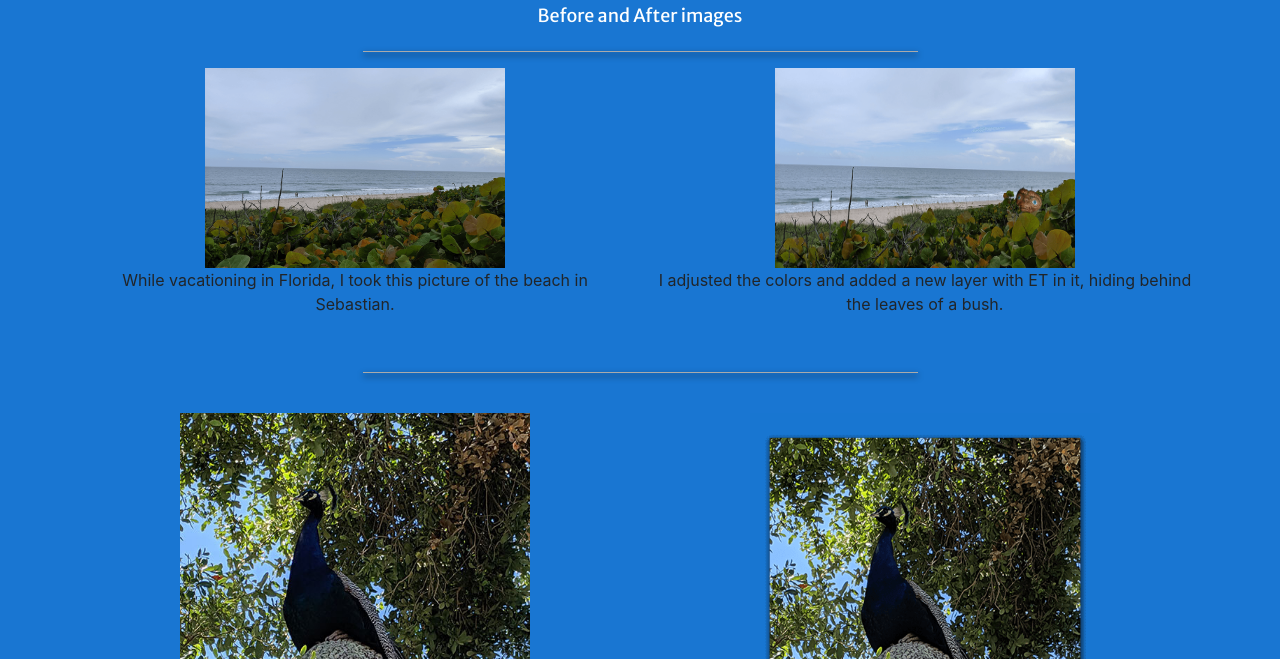
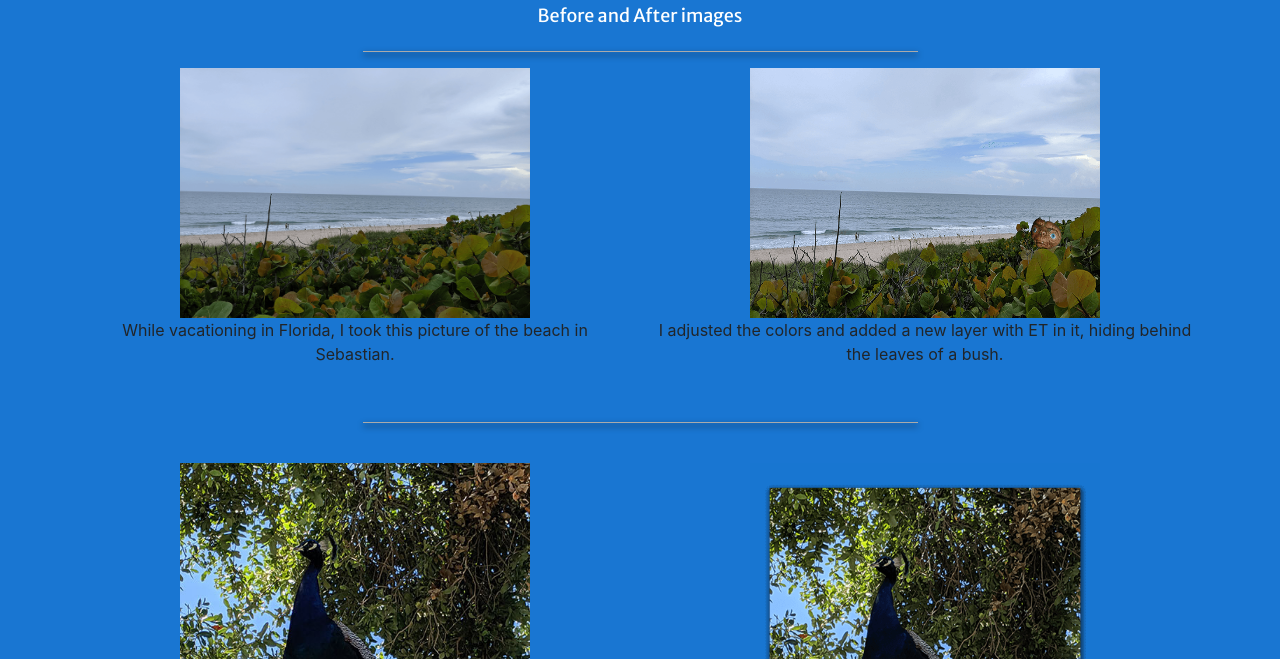
Before and after one commit to usmcamgrimm/WDD122-Web-Graphics-Design, a plain HTML site: page guidedActivities/week2.html in a window 1280 px wide. Shown: the part 141-800 px from the top of the page. Drawn offline with Linux system fonts and the light colour scheme; a web font is replaced by a local one.

Commit message:
Fix beach picture size

```diff
--- a/guidedActivities/week2.html
+++ b/guidedActivities/week2.html
@@ -57,11 +57,11 @@
 			<hr>
 			<div class="row">
 				<div class="col-md-6">
-					<img src="../images/Week2_GA/beach.png" img class="responsive" height="200" width="300">
+					<img src="../images/Week2_GA/beach.png" img class="responsive" height="250" width="350">
 					<p>While vacationing in Florida, I took this picture of the beach in Sebastian.</p>
 				</div>
 				<div class="col-md-6">
-					<img src="../images/Week2_GA/beach_after.png" img class="responsive" height="200" width="300">
+					<img src="../images/Week2_GA/beach_after.png" img class="responsive" height="250" width="350">
 					<p>I adjusted the colors and added a new layer with ET in it, hiding behind the leaves of a bush.</p>
 				</div>
 			</div>
```
